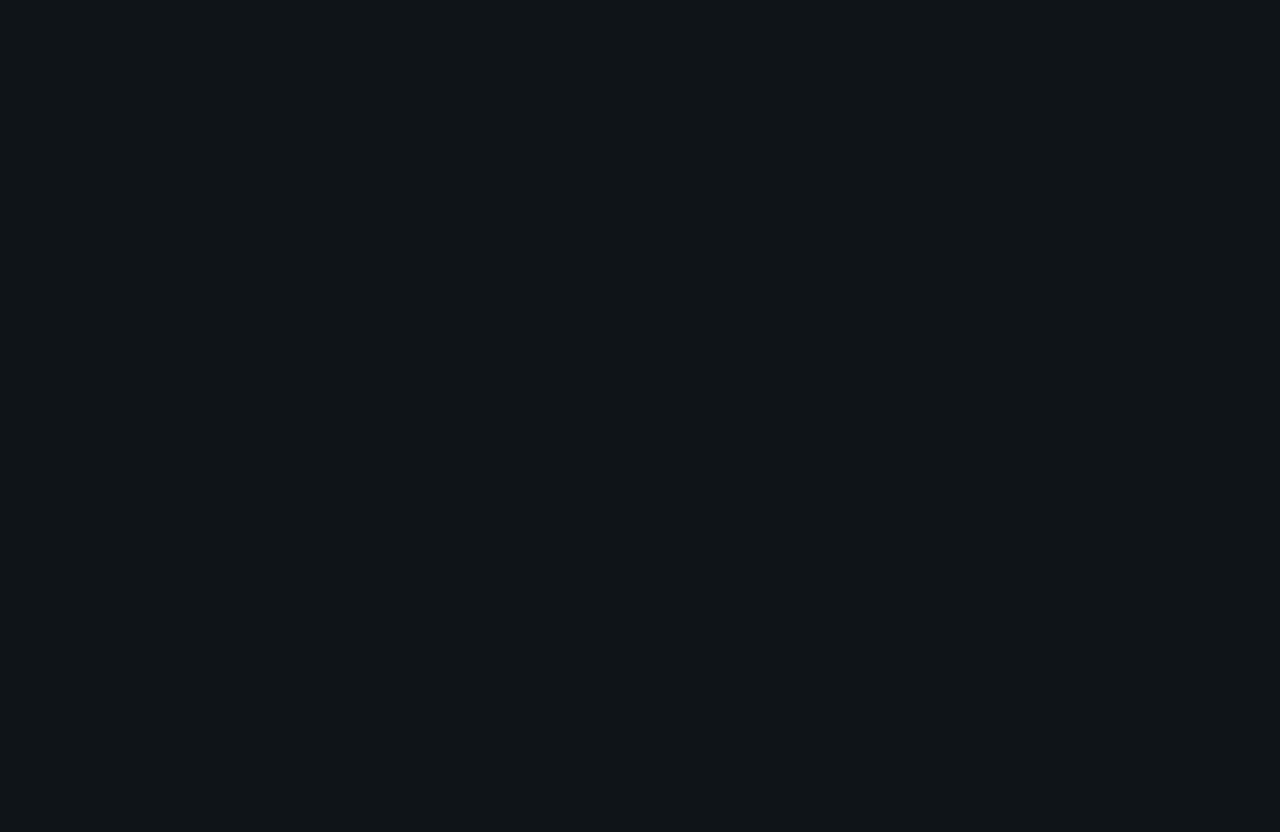
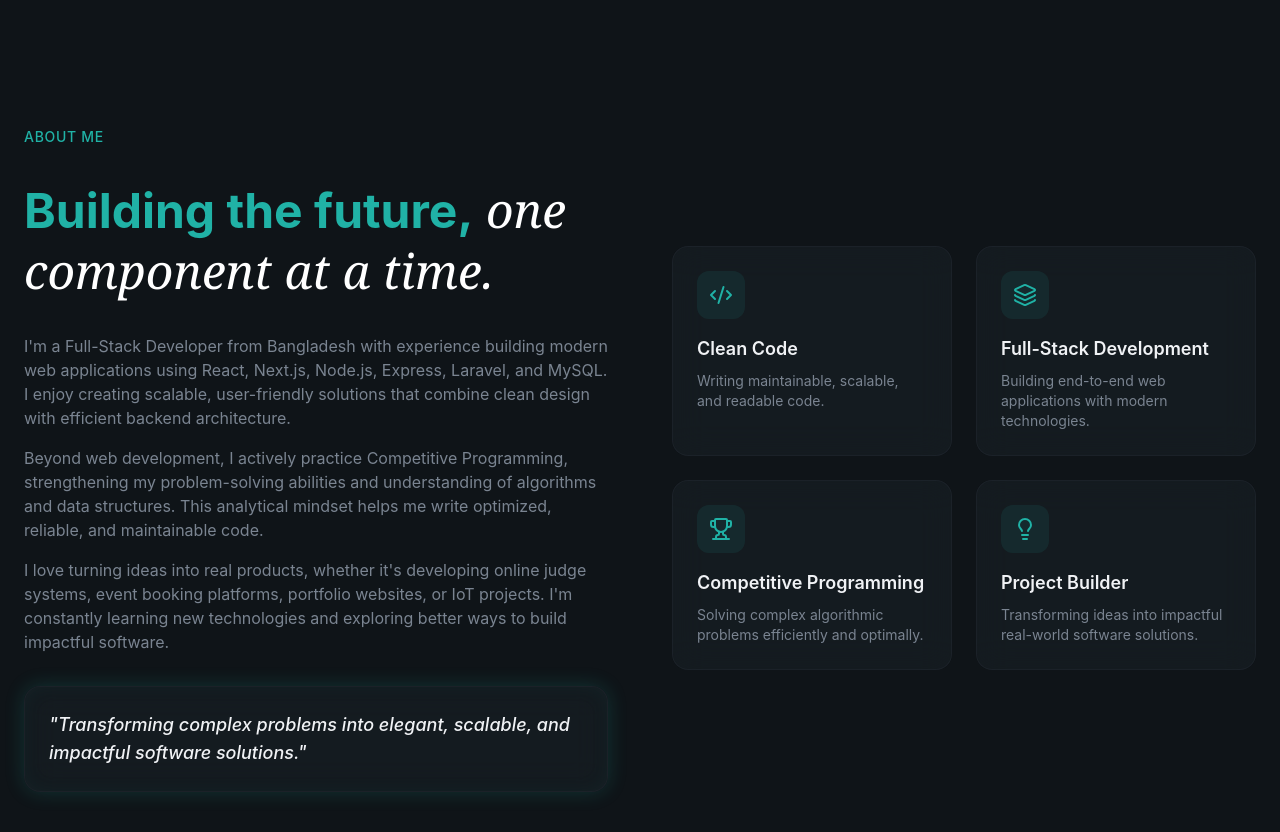
Before and after one commit to Hrk01221/portfolio, a React app: page / in a window 1280 px wide. Shown: the part 1120-1952 px from the top of the page. Before the commit the page ends 1116 px from the top, so only its background shows below. Built offline with nearby package versions, Linux system fonts and the light colour scheme; the HTML template or start-up script is replaced by a standard one.

Commit message:
about section done

```diff
--- a/src/layout/Navbar.jsx
+++ b/src/layout/Navbar.jsx
@@ -9,16 +9,18 @@ const navLinks = [
 ];
 export const Navbar = () => {
   const [isMobileMenuOpen, setIsMobileMenuOpen] = useState(false);
-  const [isScrolled , setIsScrolled] = useState(false);
-  useEffect(()=>{
-    const handleScroll = ()=>{
+  const [isScrolled, setIsScrolled] = useState(false);
+  useEffect(() => {
+    const handleScroll = () => {
       setIsScrolled(window.scrollY > 50);
-    }
-    window.addEventListener("scroll",handleScroll);
-    return ()=> window.removeEventListener("scroll",handleScroll);
-  },[]);
+    };
+    window.addEventListener("scroll", handleScroll);
+    return () => window.removeEventListener("scroll", handleScroll);
+  }, []);
   return (
-    <header className={`fixed top-0 left-0 right-0 transition-all duration-500 ${isScrolled ? "glass-strong py-3" : "bg-transparent py-5"}  z-50`}>
+    <header
+      className={`fixed top-0 left-0 right-0 transition-all duration-500 ${isScrolled ? "glass-strong py-3" : "bg-transparent py-5"}  z-50`}
+    >
       <nav className="container mx-auto px-6 flex items-center justify-between">
         <a
           href="#"
@@ -50,7 +52,7 @@ export const Navbar = () => {
           onClick={() => setIsMobileMenuOpen((prev) => !prev)}
           className="md:hidden p-2 text-foreground cursor-pointer"
         >
-          {!isMobileMenuOpen ? <Menu size={24} /> : <X size={24}/>}
+          {!isMobileMenuOpen ? <Menu size={24} /> : <X size={24} />}
         </button>
       </nav>
       {/* Mobile Menu */}
@@ -61,12 +63,19 @@ export const Navbar = () => {
               <a
                 href={link.href}
                 key={index}
+                onClick={() => setIsMobileMenuOpen(false)}
                 className="text-lg text-muted-foreground hover:text-foreground py-2"
               >
                 {link.label}
               </a>
             ))}
-            <Button size="sm" className="my-2">Contact Me</Button>
+            <Button
+              onClick={() => setIsMobileMenuOpen(false)}
+              size="sm"
+              className="my-2"
+            >
+              Contact Me
+            </Button>
           </div>
         </div>
       )}
--- a/src/sections/About.jsx
+++ b/src/sections/About.jsx
@@ -1,3 +1,102 @@
+import { Code2, Trophy, Layers3, Lightbulb } from "lucide-react";
+
+const highlights = [
+  {
+    icon: Code2,
+    title: "Clean Code",
+    description: "Writing maintainable, scalable, and readable code.",
+  },
+  {
+    icon: Layers3,
+    title: "Full-Stack Development",
+    description:
+      "Building end-to-end web applications with modern technologies.",
+  },
+  {
+    icon: Trophy,
+    title: "Competitive Programming",
+    description:
+      "Solving complex algorithmic problems efficiently and optimally.",
+  },
+  {
+    icon: Lightbulb,
+    title: "Project Builder",
+    description:
+      "Transforming ideas into impactful real-world software solutions.",
+  },
+];
 export const About = () => {
-  return <section></section>;
+  return (
+    <section id="about" className="py-32 relative overflow-hidden">
+      <div className="container mx-auto px-6 relative z-10">
+        <div className="grid lg:grid-cols-2 gap-16 items-center">
+          {/* left col */}
+          <div className="space-y-8">
+            <div className="animate-fade-in">
+              <span className="text-secondary-foreground text-sm font-medium tracking-wider uppercase">
+                About Me
+              </span>
+            </div>
+            <h2 className="text-4xl md:text-5xl font-bold leading-tight animate-fade-in animation-delay-100 text-secondary-foreground">
+              Building the future,
+              <span className=" font-serif italic font-normal text-white">
+                {" "}
+                one component at a time.
+              </span>
+            </h2>
+            <div className="space-y-4 text-muted-foreground animate-fade-in animation-delay-200">
+              <p>
+                I'm a Full-Stack Developer from Bangladesh with experience
+                building modern web applications using React, Next.js, Node.js,
+                Express, Laravel, and MySQL. I enjoy creating scalable,
+                user-friendly solutions that combine clean design with efficient
+                backend architecture.
+              </p>
+
+              <p>
+                Beyond web development, I actively practice Competitive
+                Programming, strengthening my problem-solving abilities and
+                understanding of algorithms and data structures. This analytical
+                mindset helps me write optimized, reliable, and maintainable
+                code.
+              </p>
+
+              <p>
+                I love turning ideas into real products, whether it's developing
+                online judge systems, event booking platforms, portfolio
+                websites, or IoT projects. I'm constantly learning new
+                technologies and exploring better ways to build impactful
+                software.
+              </p>
+            </div>
+
+            <div className="glass rounded-2xl p-6 glow-border animate-fade-in animation-delay-300">
+              <p className="text-lg font-medium italic text-foreground">
+                "Transforming complex problems into elegant, scalable, and
+                impactful software solutions."
+              </p>
+            </div>
+          </div>
+          {/* right col */}
+          <div className="grid sm:grid-cols-2 gap-6">
+            {highlights.map((items, idx) => (
+              <div
+                key={idx}
+                className="glass p-6 rounded-2xl animate-fade-in"
+                style={{
+                  animationDelay: `${100 * (idx + 1)}ms`,
+                }}
+              >
+                <div className="w-12 h-12 rounded-xl bg-primary/10 flex items-center justify-center mb-4 hover:bg-primary/20">
+                  <items.icon className="w-6 h-6 text-primary"/>
+                </div>
+                <h3 className="text-lg font-semibold mb-2">{items.title}</h3>
+                <p className="text-sm text-muted-foreground">{items.description}</p>
+              </div>
+            ))}
+          </div>
+        </div>
+      </div>
+    </section>
+  );
 };
```
